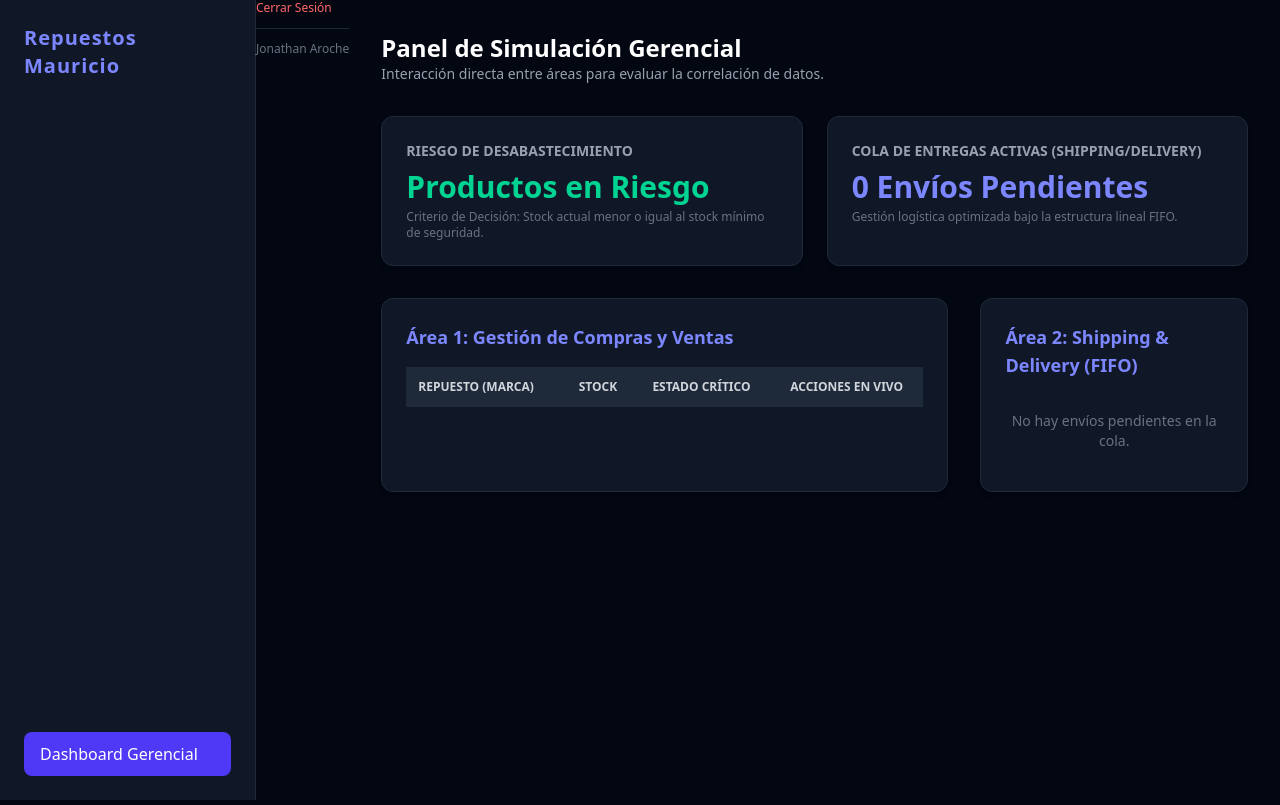
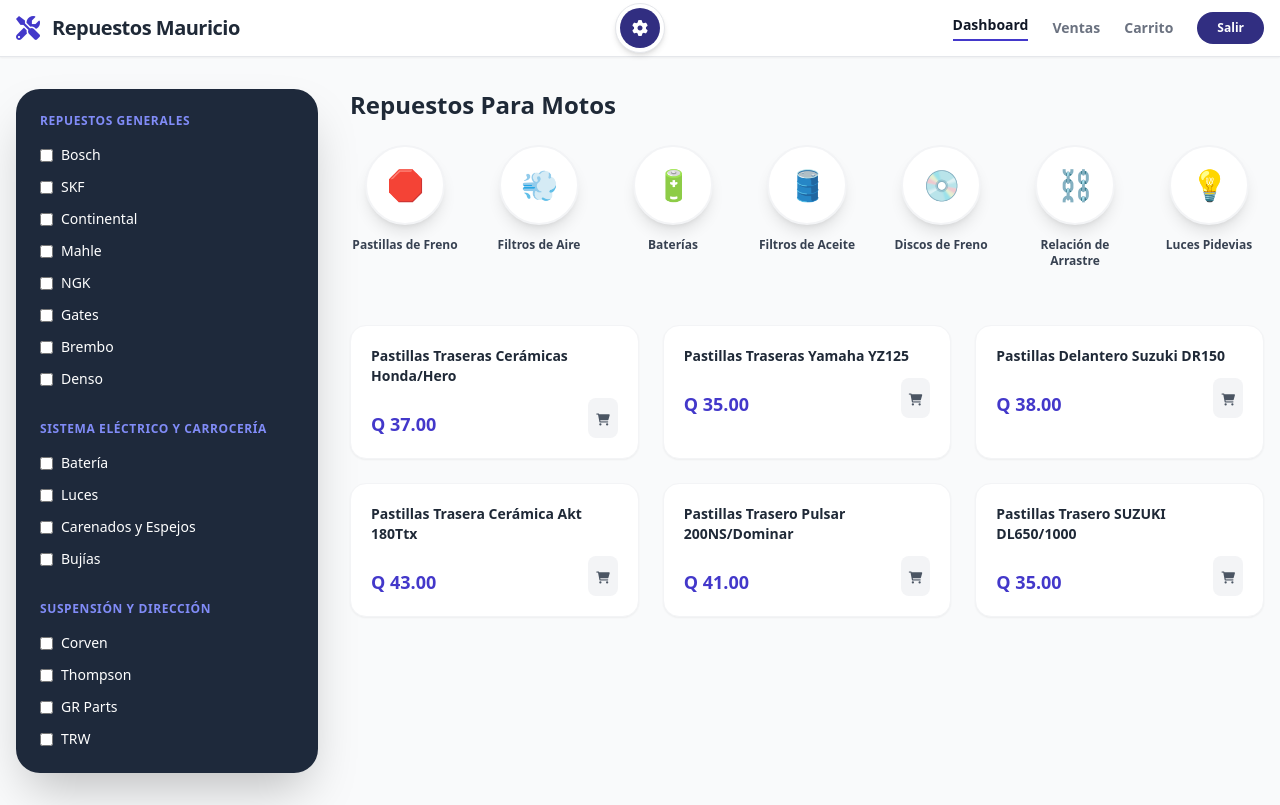
Before and after one commit to jonathan11aroche-stack/mini-erp-repuestos-motos, a Flask app: template templates/dashboard.html in a window 1280 px wide. Run offline with Flask 3, Linux system fonts and the light colour scheme; the template is opened without the code that fills it, so the values that code supplies are empty; some libraries are stand-ins or nearby versions.

Commit message:
Fase 11: Integración de detalle de productos, cálculo dinámico de totales en ventas y optimización de KPIs en el Dashboard

```diff
--- a/app.py
+++ b/app.py
@@ -1,129 +1,88 @@
-from flask import Flask, render_template, redirect, url_for, request, session
-import sqlite3
+from flask import Flask, render_template, request, redirect, url_for, flash, session, jsonify
 
 app = Flask(__name__)
-# Llave secreta obligatoria en Flask para encriptar las sesiones de usuario
-app.secret_key = 'llave_secreta_super_segura_para_mauricio'
+app.secret_key = 'clave_secreta_mauricio'
 
-def init_db():
-    conn = sqlite3.connect('erp_motos.db')
-    cursor = conn.cursor()
-
-    # Área 1: Inventario (Compras y Ventas)
-    cursor.execute('''
-        CREATE TABLE IF NOT EXISTS productos (
-            id_producto INTEGER PRIMARY KEY AUTOINCREMENT,
-            nombre TEXT NOT NULL,
-            marca TEXT,
-            precio_costo REAL,
-            precio_venta REAL,
-            stock INTEGER,
-            stock_minimo INTEGER
-        )
-    ''')
-
-    # Área 2: Logística (Colas FIFO)
-    cursor.execute('''
-        CREATE TABLE IF NOT EXISTS colas_atencion (
-            id_cola INTEGER PRIMARY KEY AUTOINCREMENT,
-            cliente TEXT,
-            estado TEXT,
-            hora_ingreso TEXT
-        )
-    ''')
-
-    # Datos base si está vacía
-    cursor.execute("SELECT COUNT(*) FROM productos")
-    if cursor.fetchone()[0] == 0:
-        cursor.executemany("INSERT INTO productos (nombre, marca, precio_costo, precio_venta, stock, stock_minimo) VALUES (?,?,?,?,?,?)", [
-            ('Pastillas de Freno FZ16', 'Brembo', 45.00, 110.00, 5, 5),
-            ('Llanta Delantera 90/90-17', 'Michelin', 180.00, 325.00, 12, 3),
-            ('Aceite de Motor 4T 10W40', 'Motul', 35.00, 75.00, 20, 5)
-        ])
-        cursor.executemany("INSERT INTO colas_atencion (cliente, estado, hora_ingreso) VALUES (?,?,?)", [
-            ('Taller El Esfuerzo (Mayorista)', 'En Espera de Delivery', '22:15'),
-            ('Carlos Gómez (Particular)', 'Preparando Repuesto', '22:20')
-        ])
-    conn.commit()
-    conn.close()
-
-# --- CONTROL DE ACCESO (LOGIN) ---
+@app.route('/')
+def index():
+    return redirect(url_for('login'))
 
 @app.route('/login', methods=['GET', 'POST'])
 def login():
+    error = None
     if request.method == 'POST':
-        username = request.form['username']
-        password = request.form['password']
+        usuario_ingresado = request.form.get('username')
+        password_ingresado = request.form.get('password')
 
-        # Validación estricta solicitada
-        if username == 'jaroche' and password == 'tatan2026':
-            session['user'] = username  # Guardamos la sesión activa
+        if usuario_ingresado == "jaroche" and password_ingresado == "tatan2026":
             return redirect(url_for('dashboard'))
         else:
-            return render_template('login.html', error='Credenciales incorrectas. Intente de nuevo.')
+            error = "Usuario o contraseña incorrectos, intenta de nuevo."
 
-    return render_template('login.html', error=None)
+    return render_template('login.html', error=error)
 
-@app.route('/logout')
-def logout():
-    session.pop('user', None)  # Destruye la sesión del usuario
-    return redirect(url_for('login'))
+@app.route('/dashboard')
+def dashboard():
+    return render_template('dashboard.html')
 
-# --- DASHBOARD PRINCIPAL (PROTEGIDO) ---
+@app.route('/agregar_al_carrito', methods=['POST'])
+def agregar_al_carrito():
+    producto = request.json
+    if 'carrito' not in session:
+        session['carrito'] = []
 
-@app.route('/')
-def dashboard():
-    # Si el usuario no ha iniciado sesión, lo redirige de inmediato al Login
-    if 'user' not in session:
-        return redirect(url_for('login'))
+    lista_carrito = session['carrito']
+    lista_carrito.append(producto)
+    session['carrito'] = lista_carrito
+    session.modified = True
 
-    conn = sqlite3.connect('erp_motos.db')
-    cursor = conn.cursor()
+    return jsonify({"mensaje": "Producto agregado", "total": len(session['carrito'])})
 
-    cursor.execute("SELECT * FROM productos")
-    productos = cursor.fetchall()
+@app.route('/ver_carrito')
+def ver_carrito():
+    carrito = session.get('carrito', [])
+    return render_template('carrito.html', carrito=carrito)
 
-    cursor.execute("SELECT * FROM colas_atencion")
-    cola = cursor.fetchall()
+@app.route('/vaciar_carrito')
+def vaciar_carrito():
+    session.pop('carrito', None)
+    return redirect(url_for('ver_carrito'))
 
-    cursor.execute("SELECT COUNT(*) FROM productos WHERE stock <= stock_minimo")
-    alertas_desabastecimiento = cursor.fetchone()[0]
+# --- RUTA DE REGISTRAR VENTA CON CÁLCULO DE TOTAL ---
+@app.route('/registrar_venta', methods=['POST'])
+def registrar_venta():
+    datos = request.json # Recibe nombre, nit, tel, fecha
 
-    conn.close()
-    return render_template('dashboard.html', productos=productos, cola=cola, alertas=alertas_desabastecimiento)
+    carrito_actual = session.get('carrito', [])
 
-# --- ACCIONES INTERACTIVAS (COMPRAS, VENTAS Y DELIVERIES) ---
+    # 1. Guardar nombres de los productos
+    datos['productos'] = [item['nombre'] for item in carrito_actual]
 
-@app.route('/vender/<int:id_producto>')
-def vender_producto(id_producto):
-    if 'user' not in session: return redirect(url_for('login'))
-    conn = sqlite3.connect('erp_motos.db')
-    cursor = conn.cursor()
-    cursor.execute("UPDATE productos SET stock = MAX(0, stock - 1) WHERE id_producto = ?", (id_producto,))
-    conn.commit()
-    conn.close()
-    return redirect(url_for('dashboard'))
+    # 2. Calcular total de la venta (limpiando el formato "Q 00.00")
+    total_venta = 0.0
+    for item in carrito_actual:
+        # Quitamos la 'Q', quitamos espacios y convertimos a float
+        precio_limpio = item['precio'].replace('Q', '').strip()
+        total_venta += float(precio_limpio)
 
-@app.route('/comprar/<int:id_producto>')
-def comprar_producto(id_producto):
-    if 'user' not in session: return redirect(url_for('login'))
-    conn = sqlite3.connect('erp_motos.db')
-    cursor = conn.cursor()
-    cursor.execute("UPDATE productos SET stock = stock + 5 WHERE id_producto = ?", (id_producto,))
-    conn.commit()
-    conn.close()
-    return redirect(url_for('dashboard'))
+    # Guardamos el total formateado a 2 decimales
+    datos['total'] = f"{total_venta:.2f}"
 
-@app.route('/despachar/<int:id_cola>')
-def despachar_cola(id_cola):
-    if 'user' not in session: return redirect(url_for('login'))
-    conn = sqlite3.connect('erp_motos.db')
-    cursor = conn.cursor()
-    cursor.execute("DELETE FROM colas_atencion WHERE id_cola = ?", (id_cola,))
-    conn.commit()
-    conn.close()
-    return redirect(url_for('dashboard'))
+    if 'ventas' not in session:
+        session['ventas'] = []
+
+    session['ventas'].append(datos)
+    session.modified = True
+
+    # Vaciamos el carrito
+    session.pop('carrito', None)
+
+    return jsonify({"mensaje": "Venta registrada con éxito", "total": datos['total']})
+
+@app.route('/ver_ventas')
+def ver_ventas():
+    ventas = session.get('ventas', [])
+    return render_template('ventas.html', ventas=ventas)
 
 if __name__ == '__main__':
-    init_db()
     app.run(debug=True)
--- a/templates/dashboard.html
+++ b/templates/dashboard.html
@@ -2,117 +2,132 @@
 <html lang="es">
 <head>
     <meta charset="UTF-8">
-    <meta name="viewport" content="width=device-width, initial-scale=1.0">
-    <title>Mini ERP - Repuestos de Motos</title>
-    <script src="https://cdn.jsdelivr.net/npm/@tailwindcss/browser@4"></script>
+    <script src="https://cdn.tailwindcss.com"></script>
+    <link rel="stylesheet" href="https://cdnjs.cloudflare.com/ajax/libs/font-awesome/6.0.0/css/all.min.css">
+    <title>Repuestos Mauricio | Gestión Profesional</title>
 </head>
-<body class="bg-gray-950 text-gray-100 font-sans">
-    <div class="flex h-screen">
-        <div class="w-64 bg-gray-900 border-r border-gray-800 p-6 flex flex-col justify-between">
-            <div class="text-xl font-bold text-indigo-400 tracking-wider mb-8"> Repuestos Mauricio</div>
-                    <a href="#" class="flex items-center space-x-3 bg-indigo-600 text-white px-4 py-2.5 rounded-lg font-medium">
-                        <span> Dashboard Gerencial</span>
-                    </a>
-                </nav>
-            </div>
-            <div>
-    <a href="/logout" class="text-xs text-red-400 hover:underline block mb-3 font-medium"> Cerrar Sesión</a>
-    <div class="text-xs text-gray-500 border-t border-gray-800 pt-3">Jonathan Aroche</div>
+<body class="bg-gray-50 font-sans text-gray-900">
+
+    <nav class="bg-white shadow-sm border-b border-gray-200 sticky top-0 z-50">
+        <div class="max-w-7xl mx-auto px-4 py-3 flex justify-between items-center">
+            <div class="flex items-center gap-3">
+                <i class="fas fa-tools text-indigo-700 text-2xl"></i>
+                <h1 class="text-xl font-extrabold text-gray-800 tracking-tight">Repuestos Mauricio</h1>
             </div>
 
-        <main class="flex-1 overflow-y-auto p-8">
-            <div class="flex justify-between items-center mb-8">
-                <div>
-                    <h1 class="text-2xl font-bold text-white">Panel de Simulación Gerencial</h1>
-                    <p class="text-sm text-gray-400">Interacción directa entre áreas para evaluar la correlación de datos.</p>
+            <div class="absolute left-1/2 transform -translate-x-1/2">
+                <div class="bg-white p-1 rounded-full border border-gray-200 shadow-md">
+                    <div class="bg-indigo-900 w-10 h-10 rounded-full flex items-center justify-center">
+                        <i class="fas fa-cog text-white animate-spin-slow"></i>
+                    </div>
                 </div>
             </div>
 
-            <div class="grid grid-cols-1 md:grid-cols-2 gap-6 mb-8">
-                <div class="bg-gray-900 p-6 rounded-xl border border-gray-800 shadow-md">
-                    <div class="text-sm font-semibold text-gray-400 uppercase">Riesgo de Desabastecimiento</div>
-                    <div class="text-3xl font-bold {% if alertas > 0 %}text-red-400 animate-pulse{% else %}text-emerald-400{% endif %} mt-2">
-                        {{ alertas }} Productos en Riesgo
+            <div class="flex items-center gap-6">
+                <a href="#" class="text-sm font-bold border-b-2 border-indigo-700 pb-1">Dashboard</a>
+                <a href="/ver_ventas" class="text-sm font-semibold text-gray-500 hover:text-indigo-700">Ventas</a>
+                <a href="/ver_carrito" class="text-sm font-semibold text-gray-500 hover:text-indigo-700">Carrito</a>
+                <a href="/login" class="bg-indigo-900 text-white px-5 py-2 rounded-full text-xs font-bold hover:bg-gray-800 transition">Salir</a>
             </div>
-                    <p class="text-xs text-gray-500 mt-1"> Criterio de Decisión: Stock actual menor o igual al stock mínimo de seguridad.</p>
         </div>
-                <div class="bg-gray-900 p-6 rounded-xl border border-gray-800 shadow-md">
-                    <div class="text-sm font-semibold text-gray-400 uppercase">Cola de Entregas Activas (Shipping/Delivery)</div>
-                    <div class="text-3xl font-bold text-indigo-400 mt-2">{{ cola|length }} Envíos Pendientes</div>
-                    <p class="text-xs text-gray-500 mt-1">Gestión logística optimizada bajo la estructura lineal FIFO.</p>
+    </nav>
+
+    <main class="max-w-7xl mx-auto py-8 px-4 flex gap-8">
+
+        <aside class="w-1/4 hidden md:block bg-slate-800 p-6 rounded-3xl text-white shadow-2xl">
+            <div class="mb-8">
+                <h3 class="text-xs font-bold uppercase text-indigo-400 mb-4 tracking-wider">Repuestos Generales</h3>
+                <div class="space-y-3 text-sm">
+                    <label class="flex items-center"><input type="checkbox" class="mr-2"> Bosch</label>
+                    <label class="flex items-center"><input type="checkbox" class="mr-2"> SKF</label>
+                    <label class="flex items-center"><input type="checkbox" class="mr-2"> Continental</label>
+                    <label class="flex items-center"><input type="checkbox" class="mr-2"> Mahle</label>
+                    <label class="flex items-center"><input type="checkbox" class="mr-2"> NGK</label>
+                    <label class="flex items-center"><input type="checkbox" class="mr-2"> Gates</label>
+                    <label class="flex items-center"><input type="checkbox" class="mr-2"> Brembo</label>
+                    <label class="flex items-center"><input type="checkbox" class="mr-2"> Denso</label>
                 </div>
             </div>
 
-            <div class="grid grid-cols-1 lg:grid-cols-3 gap-8">
-
-                <div class="lg:col-span-2 bg-gray-900 p-6 rounded-xl border border-gray-800 shadow-md">
-                    <h3 class="text-lg font-bold mb-4 text-indigo-400"> Área 1: Gestión de Compras y Ventas</h3>
-                    <div class="overflow-x-auto">
-                        <table class="w-full text-left text-sm text-gray-400">
-                            <thead class="bg-gray-800 text-gray-300 uppercase text-xs">
-                                <tr>
-                                    <th class="p-3">Repuesto (Marca)</th>
-                                    <th class="p-3 text-center">Stock</th>
-                                    <th class="p-3 text-center">Estado Crítico</th>
-                                    <th class="p-3 text-center">Acciones en Vivo</th>
-                                </tr>
-                            </thead>
-                            <tbody class="divide-y divide-gray-800">
-                                {% for p in productos %}
-                                <tr class="hover:bg-gray-800/40 transition">
-                                    <td class="p-3 font-medium text-white">{{ p[1] }} <span class="text-gray-500 text-xs">({{ p[2] }})</span></td>
-                                    <td class="p-3 text-center font-bold {% if p[5] <= p[6] %}text-red-400{% else %}text-gray-300{% endif %}">
-                                        {{ p[5] }} <span class="text-xs text-gray-600 font-normal">(Min: {{ p[6] }})</span>
-                                    </td>
-                                    <td class="p-3 text-center">
-                                        {% if p[5] <= p[6] %}
-                                            <span class="bg-red-500/10 text-red-400 text-xs px-2.5 py-0.5 rounded border border-red-500/20 font-medium">Riesgo Alto</span>
-                                        {% else %}
-                                            <span class="bg-emerald-500/10 text-emerald-400 text-xs px-2.5 py-0.5 rounded border border-emerald-500/20 font-medium">Estable</span>
-                                        {% endif %}
-                                    </td>
-                                    <td class="p-3 text-center space-x-2">
-                                        <a href="/vender/{{ p[0] }}" class="bg-red-600 hover:bg-red-700 text-white text-xs px-3 py-1.5 rounded font-medium transition inline-block">
-                                             Vender 1
-                                        </a>
-                                        <a href="/comprar/{{ p[0] }}" class="bg-indigo-600 hover:bg-indigo-700 text-white text-xs px-3 py-1.5 rounded font-medium transition inline-block">
-                                             Comprar +5
-                                        </a>
-                                    </td>
-                                </tr>
-                                {% endfor %}
-                            </tbody>
-                        </table>
+            <div class="mb-8">
+                <h3 class="text-xs font-bold uppercase text-indigo-400 mb-4 tracking-wider">Sistema Eléctrico y Carrocería</h3>
+                <div class="space-y-3 text-sm">
+                    <label class="flex items-center"><input type="checkbox" class="mr-2"> Batería</label>
+                    <label class="flex items-center"><input type="checkbox" class="mr-2"> Luces</label>
+                    <label class="flex items-center"><input type="checkbox" class="mr-2"> Carenados y Espejos</label>
+                    <label class="flex items-center"><input type="checkbox" class="mr-2"> Bujías</label>
                 </div>
             </div>
 
-                <div class="bg-gray-900 p-6 rounded-xl border border-gray-800 shadow-md">
-                    <h3 class="text-lg font-bold mb-4 text-indigo-400"> Área 2: Shipping & Delivery (FIFO)</h3>
-                    <div class="space-y-3">
-                        {% if cola|length == 0 %}
-                            <p class="text-sm text-gray-500 text-center py-4">No hay envíos pendientes en la cola.</p>
-                        {% endif %}
-                        {% for c in cola %}
-                        <div class="p-3.5 bg-gray-950 rounded-lg border border-gray-800 flex flex-col justify-between space-y-3">
-                            <div class="flex justify-between items-start">
             <div>
-                                    <div class="text-sm font-semibold text-white">{{ c[1] }}</div>
-                                    <span class="text-xs text-gray-500">Hora: {{ c[3] }}</span>
+                <h3 class="text-xs font-bold uppercase text-indigo-400 mb-4 tracking-wider">Suspensión y Dirección</h3>
+                <div class="space-y-3 text-sm">
+                    <label class="flex items-center"><input type="checkbox" class="mr-2"> Corven</label>
+                    <label class="flex items-center"><input type="checkbox" class="mr-2"> Thompson</label>
+                    <label class="flex items-center"><input type="checkbox" class="mr-2"> GR Parts</label>
+                    <label class="flex items-center"><input type="checkbox" class="mr-2"> TRW</label>
                 </div>
-                                <span class="text-[10px] px-2 py-0.5 bg-amber-500/10 text-amber-400 border border-amber-500/20 rounded font-medium">
-                                    {{ c[2] }}
-                                </span>
             </div>
-                            <a href="/despachar/{{ c[0] }}" class="w-full text-center bg-emerald-600 hover:bg-emerald-700 text-white text-xs py-1.5 rounded font-medium transition block">
-                                 Completar Delivery
-                            </a>
+        </aside>
+
+        <section class="flex-1">
+            <h2 class="text-2xl font-bold mb-6 text-gray-800">Repuestos Para Motos</h2>
+
+            <div id="carousel" class="flex gap-6 overflow-x-auto scroll-smooth pb-6" style="scrollbar-width: none;">
+                {% set items = [("Pastillas de Freno", "🛑"), ("Filtros de Aire", "💨"), ("Baterías", "🔋"), ("Filtros de Aceite", "🛢️"), ("Discos de Freno", "💿"), ("Relación de Arrastre", "⛓️"), ("Luces Pidevias", "💡")] %}
+                {% for nombre, icono in items %}
+                <button onclick="filtrarProductos('{{ nombre }}')" class="flex flex-col items-center min-w-[110px] group transition-transform hover:-translate-y-1">
+                    <div class="w-20 h-20 bg-white border-2 border-gray-100 rounded-full flex items-center justify-center mb-3 shadow-lg group-hover:border-indigo-500 group-hover:shadow-indigo-100 transition-all">
+                        <span class="text-3xl">{{ icono }}</span>
                     </div>
+                    <p class="text-xs font-bold text-gray-700 text-center">{{ nombre }}</p>
+                </button>
                 {% endfor %}
             </div>
+
+            <div id="lista-productos" class="grid grid-cols-1 md:grid-cols-3 gap-6 mt-8"></div>
+        </section>
+    </main>
+
+    <script>
+        const productosDB = {
+            "Pastillas de Freno": [{ nombre: "Pastillas Traseras Cerámicas Honda/Hero", precio: "Q 37.00" }, { nombre: "Pastillas Traseras Yamaha YZ125", precio: "Q 35.00" }, { nombre: "Pastillas Delantero Suzuki DR150", precio: "Q 38.00" }, { nombre: "Pastillas Trasera Cerámica Akt 180Ttx", precio: "Q 43.00" }, { nombre: "Pastillas Trasero Pulsar 200NS/Dominar", precio: "Q 41.00" }, { nombre: "Pastillas Trasero SUZUKI DL650/1000", precio: "Q 35.00" }],
+            "Filtros de Aire": [{ nombre: "Filtro Aire Honda XR125/CF Moto", precio: "Q 29.00" }, { nombre: "Filtro Aire Yamaha XTZ150", precio: "Q 32.00" }, { nombre: "Filtro Aire Suzuki Gixxer 150", precio: "Q 36.00" }, { nombre: "Filtro Aire Honda Navi110", precio: "Q 33.00" }, { nombre: "Filtro Aire Benelli TNT 150", precio: "Q 41.00" }, { nombre: "Filtro Aire Honda CB160F/190R", precio: "Q 30.00" }],
+            "Baterías": [{ nombre: "Batería YTX7L-BS AGM 12V 7Ah", precio: "Q 91.00" }, { nombre: "Batería 12N5-3B Gel Discover", precio: "Q 190.00" }, { nombre: "Batería 12V 9Ah Gel", precio: "Q 275.00" }],
+            "Filtros de Aceite": "falta de existencias",
+            "Discos de Freno": [{ nombre: "Disco Trasero TVS Apache RTR 180", precio: "Q 147.00" }, { nombre: "Disco Yamaha Xtz-150 2020", precio: "Q 180.00" }, { nombre: "Disco Delantero Yamaha Libero/YBR", precio: "Q 166.00" }, { nombre: "Disco Delantero Honda XR 125L/150L", precio: "Q 175.00" }, { nombre: "Disco Delantero Suzuki GN 125H", precio: "Q 182.00" }],
+            "Relación de Arrastre": [{ nombre: "Kit Arrastre Dorado TVS Apache 200", precio: "Q 378.00" }, { nombre: "Kit Sprocket Avatar200 17/50T", precio: "Q 135.00" }, { nombre: "Kit Arrastre Dorado Yamaha XTZ 150", precio: "Q 224.00" }, { nombre: "Kit Sprocket SUZUKI 155 15/45T", precio: "Q 125.00" }, { nombre: "Kit Arrastre Dorado Honda XRE/XR 190", precio: "Q 244.00" }],
+            "Luces Pidevias": [{ nombre: "Luz Pide vía Led Panorámica Azul", precio: "Q 26.00" }, { nombre: "Luz Pidevia Sharp Blanco", precio: "Q 27.00" }, { nombre: "Bike Lights Set Wide-Angle", precio: "Q 202.00" }, { nombre: "Luz Pide vía Led Panorámica Blanco", precio: "Q 26.00" }, { nombre: "Luz Roja Freno Triangular", precio: "Q 46.00" }, { nombre: "Luz Pidevia Motocicleta Azul", precio: "Q 34.00" }]
+        };
+
+        function agregarAlCarrito(nombre, precio) {
+            fetch('/agregar_al_carrito', { method: 'POST', headers: {'Content-Type': 'application/json'}, body: JSON.stringify({nombre: nombre, precio: precio}) })
+            .then(response => response.json())
+            .then(data => alert(nombre + " agregado al carrito! Total en carrito: " + data.total));
+        }
+
+        function filtrarProductos(categoria) {
+            const contenedor = document.getElementById('lista-productos');
+            contenedor.innerHTML = '';
+            const datos = productosDB[categoria];
+            if (datos === "falta de existencias") {
+                contenedor.innerHTML = `<div class="col-span-full text-center py-12 text-red-500 font-bold border-2 border-dashed border-red-200 rounded-2xl">❌ Producto agotado temporalmente</div>`;
+                return;
+            }
+            datos.forEach(prod => {
+                contenedor.innerHTML += `
+                    <div class="bg-white p-5 rounded-2xl border border-gray-100 shadow-sm hover:shadow-md transition-shadow group">
+                        <h4 class="font-bold text-gray-800 text-sm mb-3">${prod.nombre}</h4>
+                        <div class="flex justify-between items-end">
+                            <p class="text-indigo-700 font-extrabold text-lg">${prod.precio}</p>
+                            <button onclick="agregarAlCarrito('${prod.nombre}', '${prod.precio}')" class="bg-gray-100 p-2 rounded-lg text-gray-600 hover:bg-indigo-900 hover:text-white transition">
+                                <i class="fas fa-shopping-cart text-xs"></i>
+                            </button>
                         </div>
-
-            </div>
-        </main>
-    </div>
+                    </div>`;
+            });
+        }
+        filtrarProductos("Pastillas de Freno");
+    </script>
 </body>
 </html>
--- a/templates/login.html
+++ b/templates/login.html
@@ -23,13 +23,13 @@
 
         <div class="w-full md:w-1/2 p-8 flex flex-col justify-center bg-gray-900">
             <div class="text-center mb-6">
-                <h1 class="text-3xl font-bold text-indigo-400 tracking-wider"> Repuestos Mauricio</h1>
+                <h1 class="text-3xl font-bold text-indigo-400 tracking-wider">🛠️ Repuestos Mauricio</h1>
                 <p class="text-xs text-gray-400 mt-2">Sistema Central de Inventario y Logística</p>
             </div>
 
             {% if error %}
             <div class="bg-red-500/10 border border-red-500/20 text-red-400 text-xs p-3 rounded-xl mb-4 text-center font-medium">
-                 {{ error }}
+                ⚠️ {{ error }}
             </div>
             {% endif %}
 
```
Also changed, not shown: templates/carrito.html (added, +110 -0 lines), templates/ventas.html (added, +107 -0 lines), templates/carrito.html.txt (added). Lines whose indentation alone changed are shown as unchanged.
